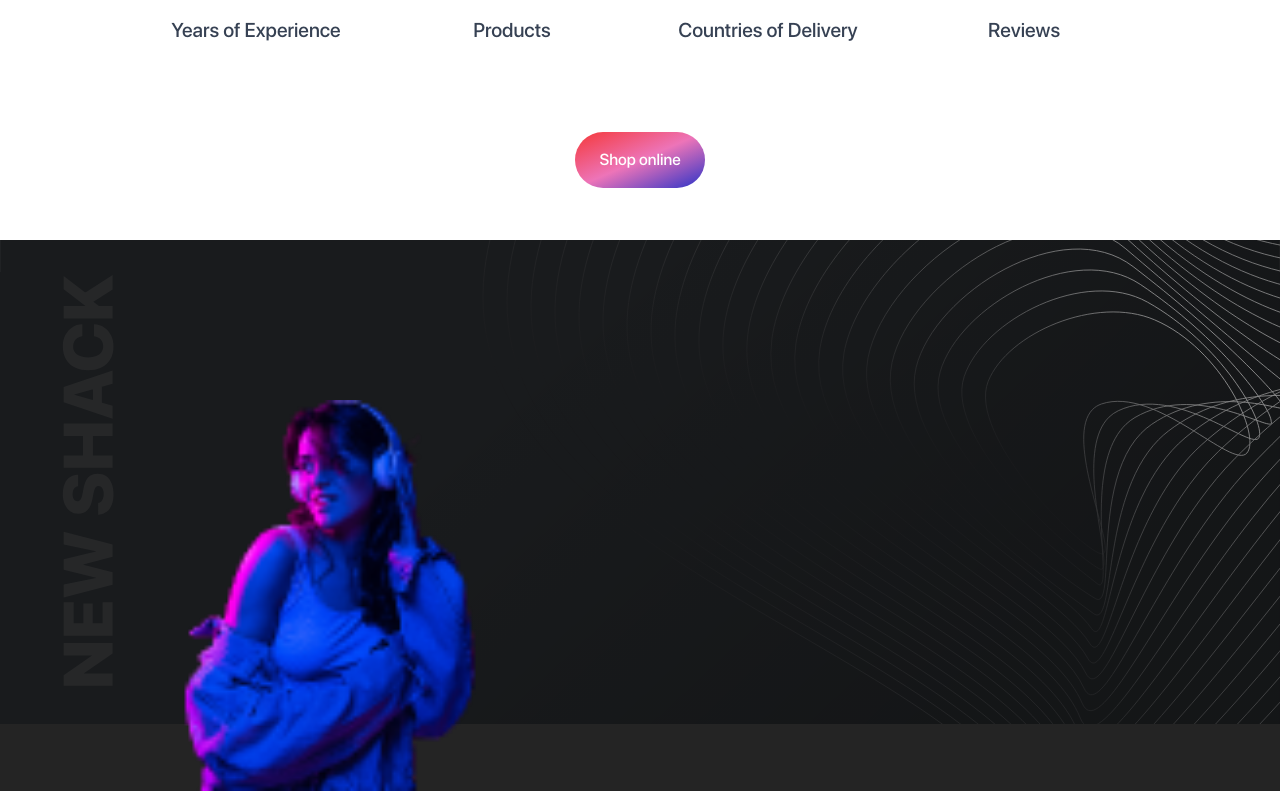
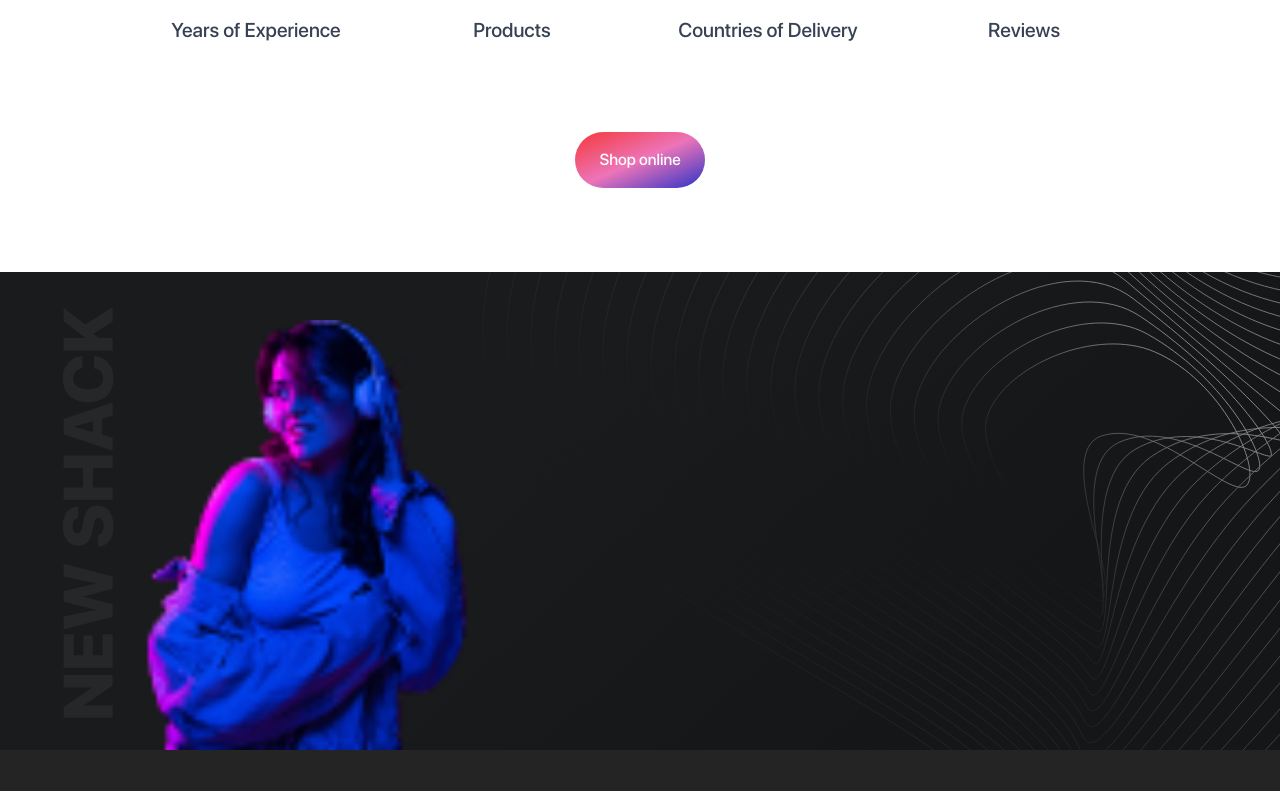
Before and after one commit to A7med-Mido/TeachStoreLandingPage, a React (Vite) app: page / in a window 1280 px wide. Shown: the part 648-1439 px from the top of the page. After the commit the page ends 1398 px from the top, so only its background shows below. Built offline with nearby package versions, Linux system fonts and the light colour scheme.

Commit message:
progress

```diff
--- a/src/components/SVG.tsx
+++ b/src/components/SVG.tsx
@@ -133,7 +133,7 @@ export const ProductWaves = ({ className }: { className: string }) => {
     >
       <g clip-path="url(#clip0_1_157)">
       <path d="M0 0H1512V572H0V0Z" fill="#191B1D"/>
-      <path d="M0 0H1512V572H0V0Z" fill="url(#paint0_linear_1_157)" fill-opacity="0.2"/>
+      <path d="M0 0H1512V572H0V0Z" fill="url(#paint0_linear_1_157)" fillOpacity="0.2"/>
       <path d="M1363.99 94.3556C1295.17 64.7417 1190.19 109.723 1167.29 166.993C1142.02 230.246 1275 364.462 1300.54 370.625C1326.09 376.789 1243.27 213.238 1301.22 193.672C1365.55 171.967 1455.61 272.147 1472.98 251.625C1490.06 231.436 1443.54 128.589 1363.99 94.3556Z" stroke="url(#paint1_linear_1_157)" stroke-miterlimit="10"/>
       <path d="M1355.48 73.3787C1281.84 32.3556 1161.31 94.0911 1138.9 161.449C1113.53 237.759 1269.77 373.007 1298.33 388.265C1322.94 401.428 1256.83 231.902 1320.95 201.691C1390.6 168.851 1480.69 251.253 1487.36 233.064C1494.5 213.548 1441.83 121.569 1355.48 73.3787Z" stroke="url(#paint2_linear_1_157)" stroke-miterlimit="10"/>
       <path d="M1346.96 52.414C1268.65 0.0191378 1132.5 78.4959 1110.52 155.894C1085.05 245.371 1263.61 380.19 1296.1 405.918C1319.75 424.58 1270.43 250.734 1340.7 209.671C1415.65 165.884 1508.31 231.755 1501.66 214.585C1501.67 197.304 1440.3 114.848 1346.96 52.414Z" stroke="url(#paint3_linear_1_157)" stroke-miterlimit="10"/>
@@ -267,7 +267,7 @@ export const AboutWaves = ({ className }:{ className: string }) => {
       fill="none"
       className={className}
     >
-      <g clip-path="url(#clip0_1_250)">
+      <g clipPath="url(#clip0_1_250)">
       <path d="M0 0H1206V555C1206 571.569 1192.57 585 1176 585H30C13.4315 585 0 571.569 0 555V0Z" fill="#191B1D"/>
       <path d="M-52.1551 827.049C-13.1693 753.456 -42.5476 618.866 -84.379 594.609C-132.732 566.514 -230.423 733.727 -248.883 764.102C-262.285 786.225 -157.028 745.373 -141.544 814.856C-125.035 888.971 -173.386 975.903 -162.786 970.146C-152.886 970.831 -98.6147 914.777 -52.1551 827.049Z" stroke="url(#paint0_linear_1_250)" stroke-miterlimit="10"/>
       <path d="M-39.5638 819.855C6.37653 742.133 -30.7438 591.962 -78.3753 567.715C-134.238 539.204 -239.334 720.282 -259.116 761.52C-271.504 787.354 -169.821 758.073 -148.801 833.809C-126.686 913.518 -165.235 1002.31 -154.231 984.889C-144.157 977.231 -95.01 913.615 -39.5638 819.855Z" stroke="url(#paint1_linear_1_250)" stroke-miterlimit="10"/>
@@ -292,7 +292,7 @@ export const AboutWaves = ({ className }:{ className: string }) => {
       </g>
       <defs>
         <linearGradient id="paint0_linear_1_250" x1="-80.2006" y1="881.544" x2="-248.705" y2="744.063" gradientUnits="userSpaceOnUse">
-        <stop stop-color="#9C9C9C"/>
+        <stop stopColor="#9C9C9C"/>
         <stop offset="1" stop-color="#17181A"/>
         </linearGradient>
         <linearGradient id="paint1_linear_1_250" x1="-72.5748" y1="886.591" x2="-260.205" y2="733.504" gradientUnits="userSpaceOnUse">
--- a/src/components/sections/HeroSection.tsx
+++ b/src/components/sections/HeroSection.tsx
@@ -4,7 +4,7 @@ import { useEffect, useRef, useState } from "react";
 
 export default function HeroSection() {
   return (
-    <main className="flex flex-col justify-center items-center w-full h-fit bg-[#191B1D]">
+    <main className="flex flex-col justify-center items-center w-full h-fit bg-[#191B1D] mb-40">
       <TopSection />
       <BottomSection />
     </main>
@@ -13,7 +13,7 @@ export default function HeroSection() {
 
 const TopSection = () => {
   return (
-    <section className="relative w-full h-[55vh] lg:h-[65vh] flex flex-col justify-center">
+    <section className="relative w-full h-[55vh] lg:h-[65vh] flex flex-col justify-center ">
       <HeroSectionWaves className="absolute inset-0 w-full h-full z-10 hidden sm:inline" />
       <div className="relative z-10 flex flex-col lg:flex-row lg:justify-between justify-start items-center w-full h-full px-6 lg:pt-0 pt-16">
         <h1 className="hidden xl:block absolute -right-40 top-1/2 -translate-y-1/2 -rotate-90 text-[#3A3B3B] text-[80px] font-bold ">
--- a/src/components/sections/ProductSection.tsx
+++ b/src/components/sections/ProductSection.tsx
@@ -4,16 +4,13 @@ import { ProductWaves } from "../SVG";
 
 export default function ProductSection() {
   return (
-    <div>
-      <div className="relative overflow-hidden pt-40 w-full h-fit top-32 ">
-        {/* Background Waves */}
-        <ProductWaves className="absolute inset-0 w-full  z-0" />
+    <div className="relative overflow-hidden w-full  ">
+      {/* Background Waves */}
+      <ProductWaves className="absolute inset-0 w-full z-0" />
 
-        {/* Foreground Content */}
-        <div className="relative z-10 flex justify-start">
-          <img src="/npc.png" className="w-[500px] h-fit relative left-20" alt="Product" />
-
-        </div>
+      {/* Foreground Content */}
+        <img src="/npc.png" className="w-[43%] h-fit z-10 relative left-8 pt-12" alt="Product" />
+      <div className="relative z-10 flex justify-center items-center ">
       </div>
     </div>
   );
```
